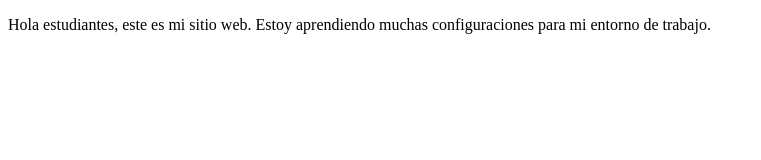
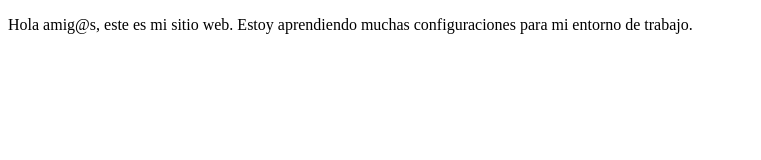
Before and after one commit to LuisUpc/proyectoDemoCursoPrework, a plain HTML site: page index.html in a window 1280 px wide. Shown: the whole page, without its empty margins (0-761 px from the left). Drawn offline with Linux system fonts and the light colour scheme.

Commit message:
cambios agregamos sitio de prueba

```diff
--- a/index.html
+++ b/index.html
@@ -7,7 +7,7 @@
 </head>
 <body>
    <p>
-    Hola estudiantes, este es mi sitio web.
+    Hola amig@s, este es mi sitio web.
     Estoy aprendiendo muchas configuraciones para mi entorno de trabajo.
    </p>
 </body>
```
